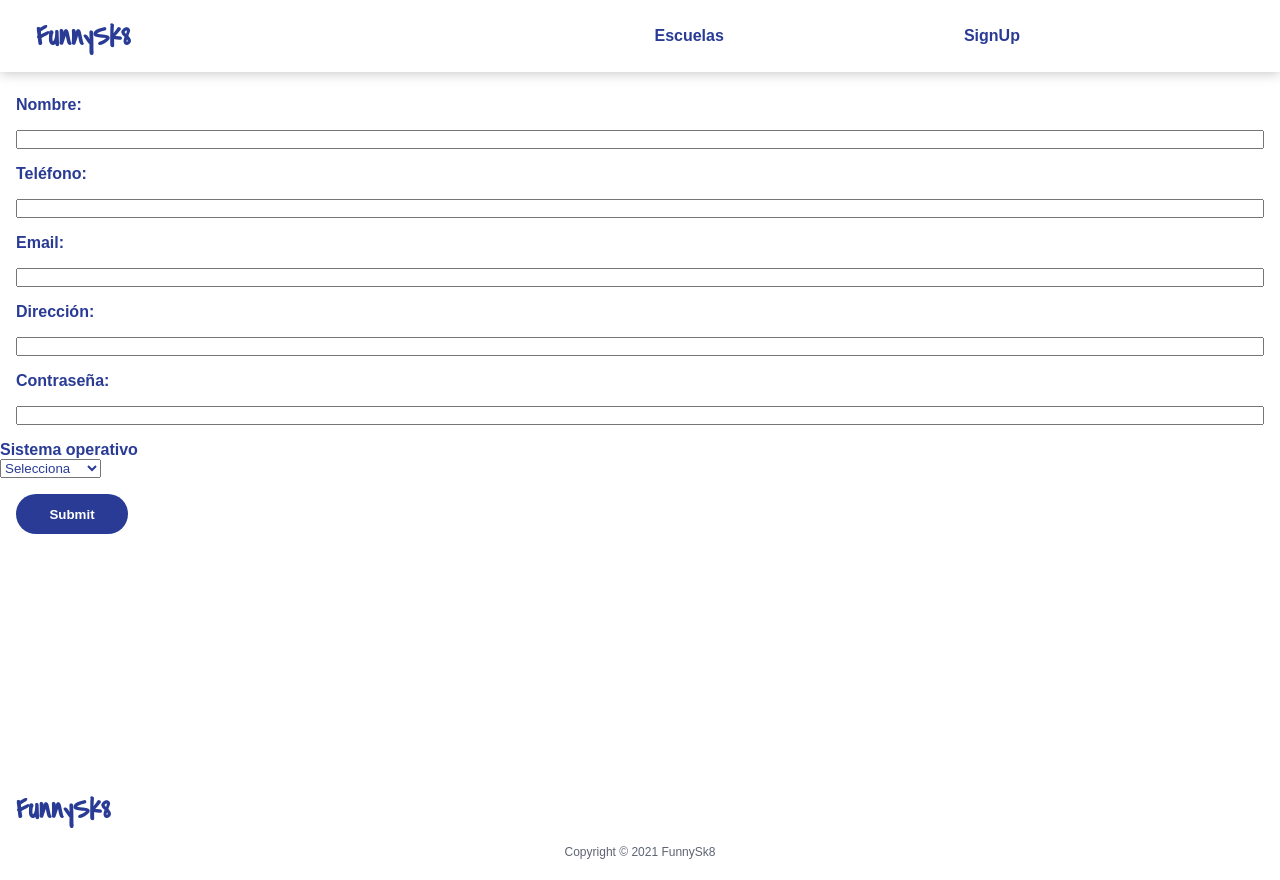
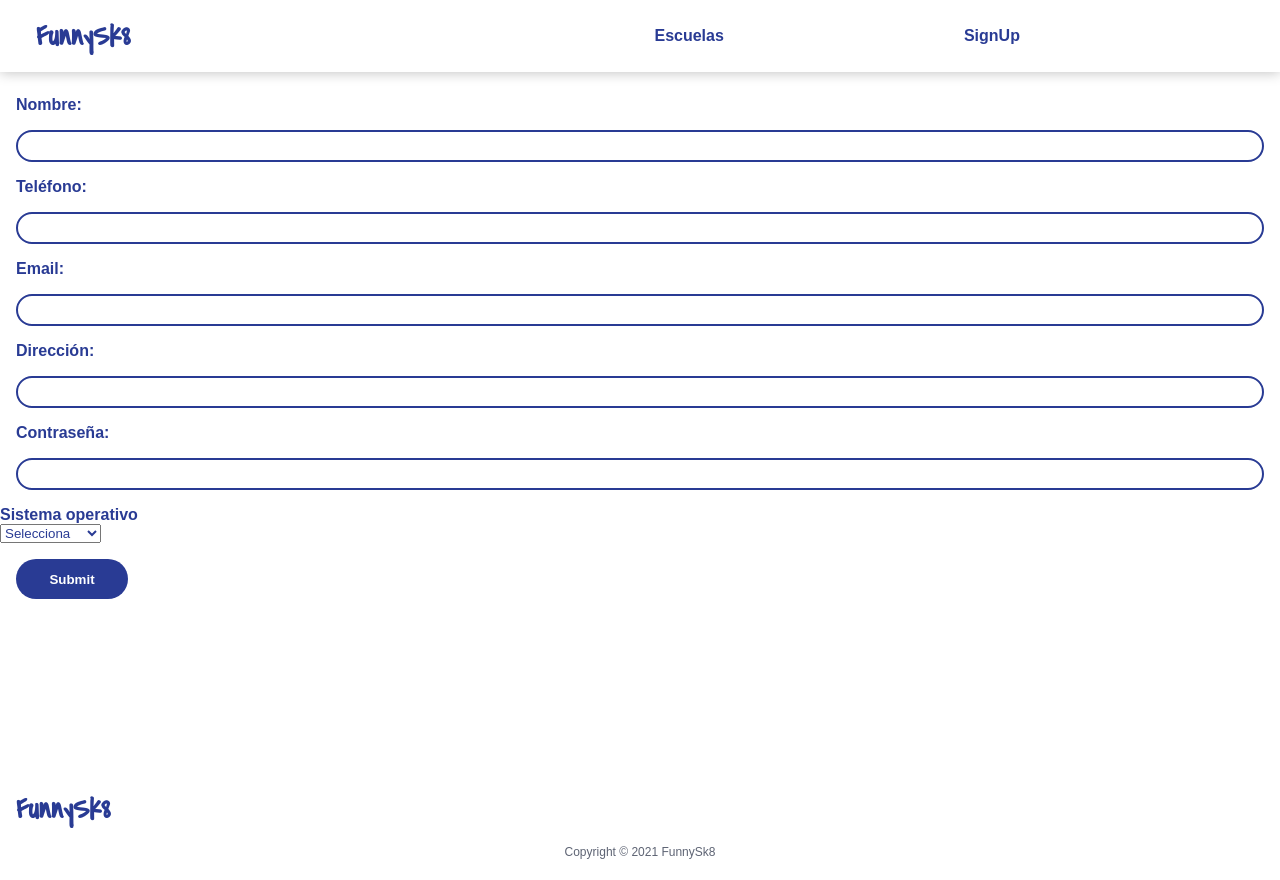
Before and after one commit to Adriancit0/Sk8Fun, a React (Create React App) app in the folder frontend/: page /signup in a window 1280 px wide. Built offline with nearby package versions, Linux system fonts and the light colour scheme; the HTML template or start-up script is replaced by a standard one.

Commit message:
Update class of  inputs

```diff
--- a/frontend/src/components/inputSection/inputStyle.scss
+++ b/frontend/src/components/inputSection/inputStyle.scss
@@ -6,7 +6,7 @@
     .input-section__label{
         margin-bottom: 1rem
     }
-    .input-section__input{
+    input{
         min-width: 4rem;
         font-weight: 700;
         height: 2rem;
```
